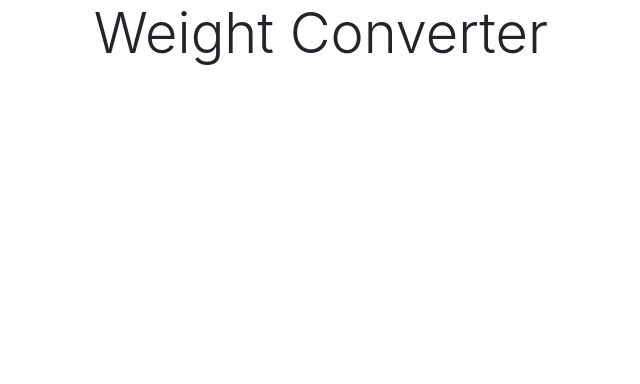
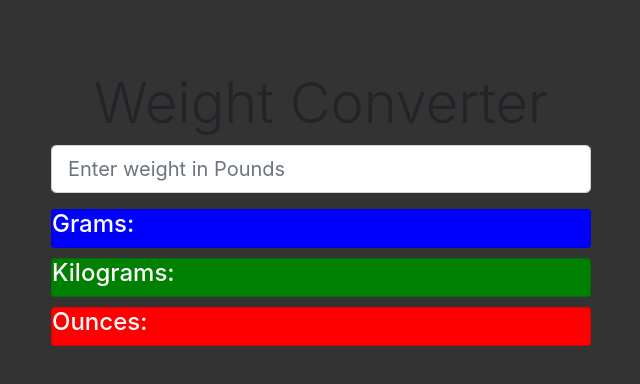
Before and after one commit to gunmentoy/js-weight-conversion, a plain HTML site: page index.html in a window 1280 px wide. Shown: the whole page, without its empty margins (34-674 px from the left). Drawn offline with nearby package versions, Linux system fonts and the light colour scheme.

Commit message:
added a css file to style the app

```diff
--- /dev/null
+++ b/css/style.css
@@ -0,0 +1,21 @@
+      body {
+        margin-top: 70px;
+        background: #333;
+      }
+
+      .card {
+        color: #fff;
+        margin: 10px 0;
+      }
+
+      .card-1 {
+        background: blue;
+      }
+
+      .card-2 {
+        background: green;
+      }
+
+      .card-3 {
+        background: red;
+      }
--- a/index.html
+++ b/index.html
@@ -1,12 +1,16 @@
 <!DOCTYPE html>
 <html lang="en">
+
   <head>
     <meta charset="UTF-8">
     <meta name="viewport" content="width=device-width, initial-scale=1.0">
+    <meta http-equiv="X-UA-Compatible" content="ie=edge">
     <link rel="stylesheet" href="https://cdn.jsdelivr.net/npm/bootstrap@4.0.0/dist/css/bootstrap.min.css"
       integrity="sha384-Gn5384xqQ1aoWXA+058RXPxPg6fy4IWvTNh0E263XmFcJlSAwiGgFAW/dAiS6JXm" crossorigin="anonymous">
+    <link rel="stylesheet" type="text/css" href="css/style.css">
     <title>Weight Converter</title>
   </head>
+
   <body>
     <div class="container">
       <div class="row">
@@ -14,8 +18,40 @@
           <h1 class="display-4 text-center">
             Weight Converter
           </h1>
+
+          <form>
+            <div class="form-group">
+              <input id="lbsInput" type="number" class="form-control form-control-lg"
+                placeholder="Enter weight in Pounds">
+            </div>
+          </form>
+
+          <div id="output">
+            <div class="card card-1">
+              <div class="card-block">
+                <h4>Grams: </h4>
+                <div id="gramsOutput"></div>
+              </div>
+            </div>
+
+            <div class="card card-2">
+              <div class="card-block">
+                <h4>Kilograms: </h4>
+                <div id="kgOutput"></div>
+              </div>
+            </div>
+
+            <div class="card card-3">
+              <div class="card-block">
+                <h4>Ounces: </h4>
+                <div id="ozOutput"></div>
+              </div>
+            </div>
+
+          </div>
         </div>
       </div>
     </div>
   </body>
+
 </html>
```
Lines whose indentation alone changed are shown as unchanged.
